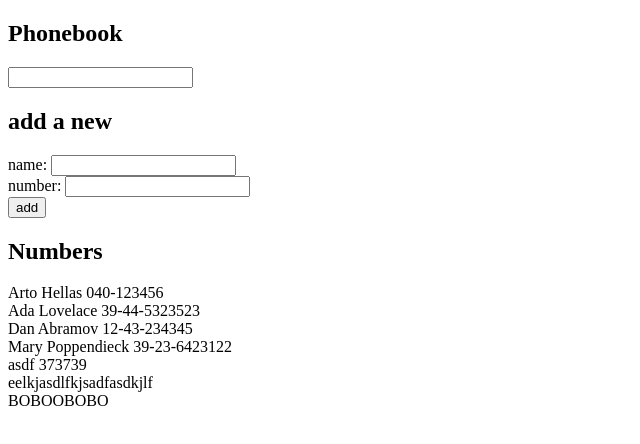
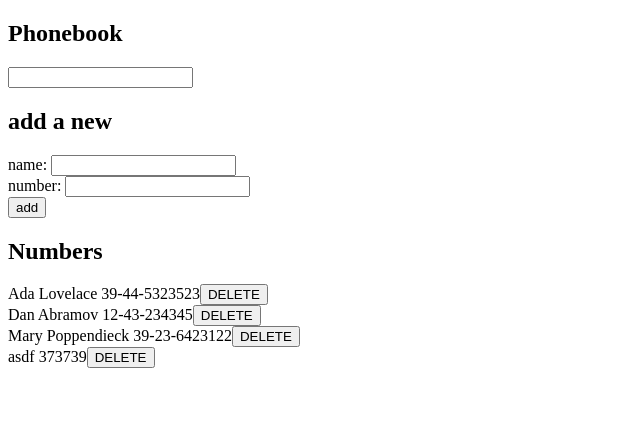
Before and after one commit to RanchHowards/fullstack_open, a React (Create React App) app in the folder part2/phonebook/: page / in a window 1280 px wide. Shown: the top 444 px of the page, without its empty margins (0-640 px from the left). Built offline with nearby package versions, Linux system fonts and the light colour scheme; data requests are answered from the project's data file.

Commit message:
add Deletion functionality. complete 2.17

```diff
--- a/part2/phonebook/db.json
+++ b/part2/phonebook/db.json
@@ -1,10 +1,5 @@
 {
   "persons": [
-    {
-      "name": "Arto Hellas",
-      "number": "040-123456",
-      "id": 1
-    },
     {
       "name": "Ada Lovelace",
       "number": "39-44-5323523",
@@ -24,16 +19,6 @@
       "name": "asdf",
       "number": "373739",
       "id": 5
-    },
-    {
-      "name": "eelkjasdlfkjsadfasdkjlf",
-      "number": "",
-      "id": 6
-    },
-    {
-      "name": "BOBOOBOBO",
-      "number": "",
-      "id": 7
     }
   ]
 }
--- a/part2/phonebook/src/App.js
+++ b/part2/phonebook/src/App.js
@@ -42,6 +42,15 @@ const App = () => {
     setSearchName(event.target.value)
 
   }
+
+  const removeEntry = (id) => {
+    if (window.confirm(`Do you really want to delete this?`)) {
+      phoneService.remove(id)
+      setPersons(persons.filter(person => person.id !== id))
+    }
+
+  }
+
   const hook = () => {
     phoneService.getAll()
       .then(initialPeople => setPersons(initialPeople))
@@ -64,7 +73,7 @@ const App = () => {
         addNewName={addNewName}
       />
       <h2>Numbers</h2>
-      <People searchName={searchName} persons={searchPersons} />
+      <People persons={searchPersons} removeEntry={removeEntry} />
     </div>
 
 
--- a/part2/phonebook/src/Components/People.js
+++ b/part2/phonebook/src/Components/People.js
@@ -1,12 +1,14 @@
+
 import React from 'react'
 
 
-const People = ({ persons }) => {
+const People = (props) => {
+    const { persons } = props
+    return (persons.map(person => <Person key={person.name} person={person} removeEntry={props.removeEntry} />))
+}
+const Person = (props) => {
+    const { person } = props
 
-    return (persons.map(person => <Person key={person.name} person={person} />))
-}
-const Person = ({ person }) => {
-
-    return (<div>{person.name} {person.number}</div>)
+    return (<div>{person.name} {person.number}<button onClick={() => props.removeEntry(person.id)}>DELETE</button></div>)
 }
 export default People
--- a/part2/phonebook/src/Services/phonebook.js
+++ b/part2/phonebook/src/Services/phonebook.js
@@ -9,5 +9,10 @@ const add = (newEntry) => {
     const request = axios.post('http://localhost:3001/persons', newEntry)
     return request.then(response => response.data)
 }
+const remove = (id) => {
+    console.log(id)
+    const request = axios.delete(`http://localhost:3001/persons/${id}`)
+    return request.then(response => console.log(response))
+}
 
-export default { add, getAll }
+export default { add, getAll, remove }
```
